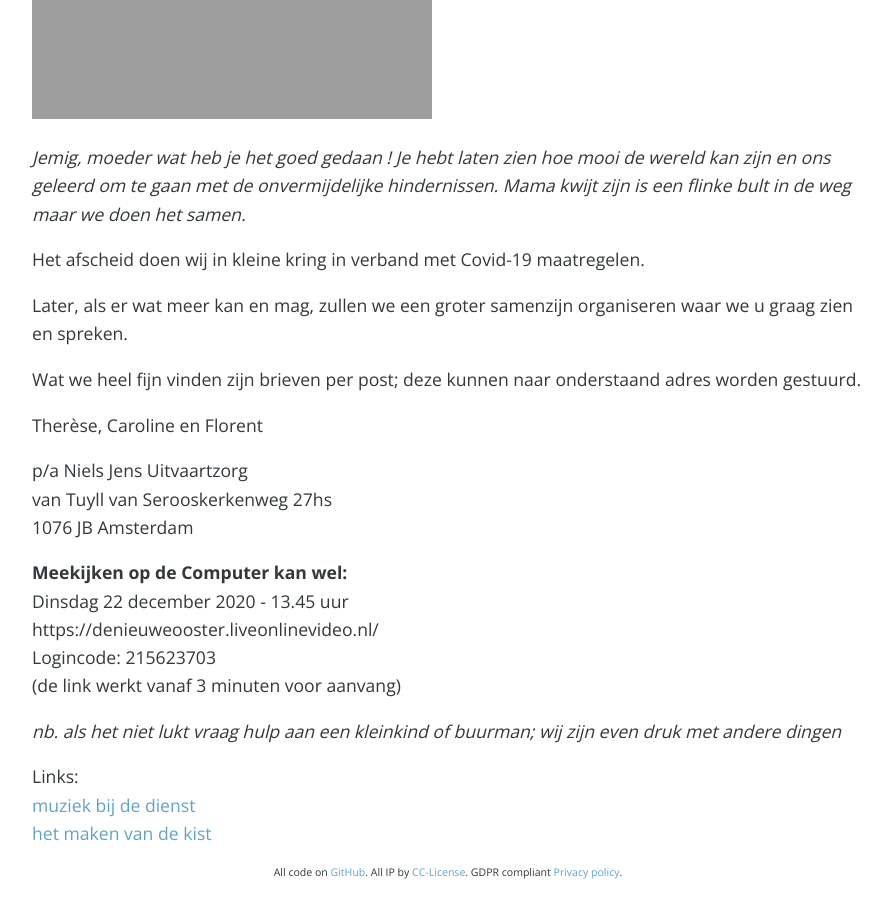
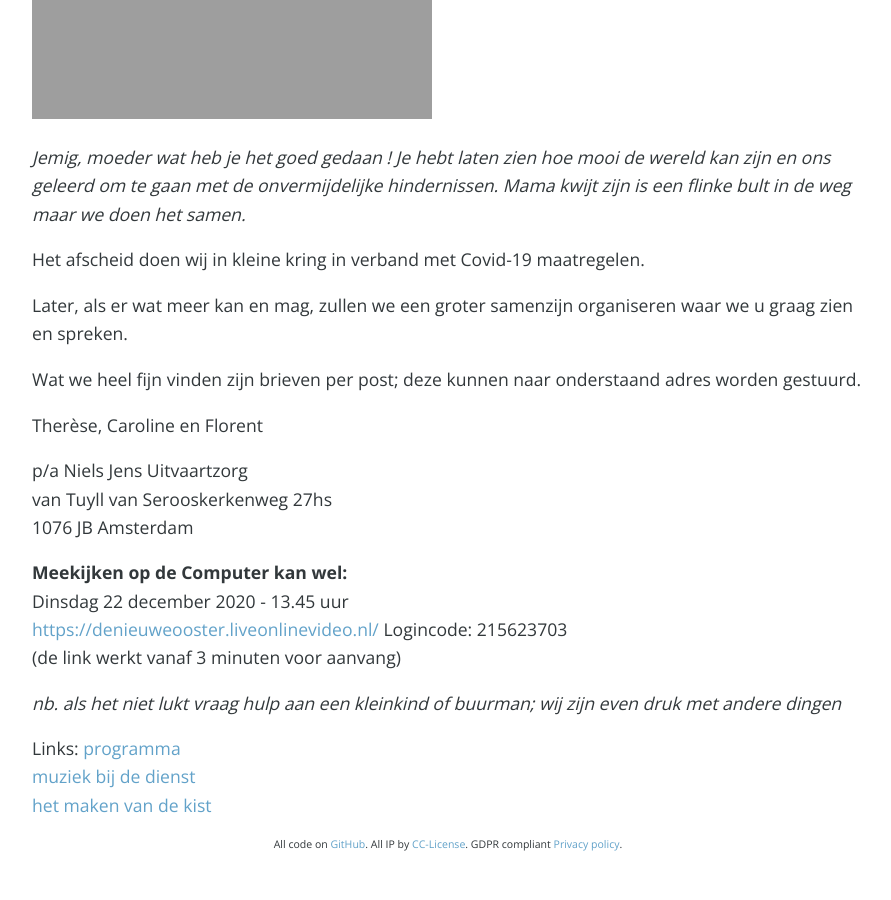
Before and after one commit to fprisse/Weblog, a Jekyll site: the page built from louise.md, in a window 1280 px wide and 900 px high, scrolled down 669 px. Shown: the whole window, without its empty margins (192-1083 px from the left). Built offline with Jekyll 4.4.1, drawn with Linux system fonts in a browser that asks for light colours; nearby versions of some CDN libraries; comment, search, counter and statistics services are not loaded; after the commit the page ends 1541 px from its top, so only the background shows below that.

Commit message:
Programma

```diff
--- a/louise.md
+++ b/louise.md
@@ -24,12 +24,13 @@
 
 **Meekijken op de Computer kan wel:**
 Dinsdag 22 december 2020 - 13.45 uur
-https://denieuweooster.liveonlinevideo.nl/
+[https://denieuweooster.liveonlinevideo.nl/](https://denieuweooster.liveonlinevideo.nl/)
 Logincode: 215623703
 (de link werkt vanaf 3 minuten voor aanvang)
 
 *nb. als het niet lukt vraag hulp aan een kleinkind of buurman; wij zijn even druk met andere dingen*
 
 Links:
+[programma](https://prisse.net/muziekmama/programma/)
 [muziek bij de dienst](https://prisse.nl/muziekmama/)
 [het maken van de kist](https://prisse.net/muziekmama/kist.mp4)
```
